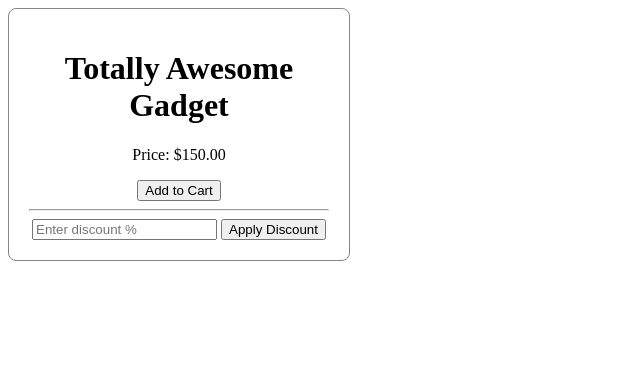
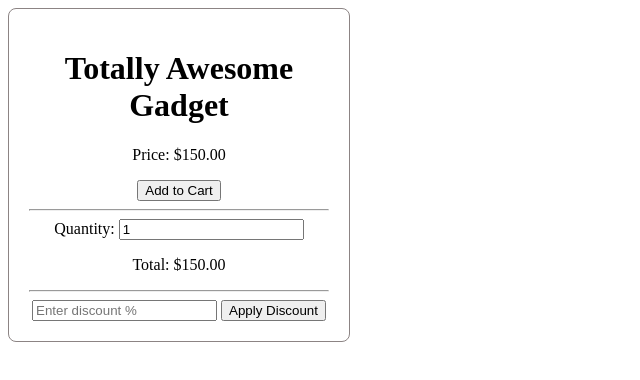
Before and after one commit to ProNoobJumper/JS-Challenge, a plain HTML site: page index.html in a window 1280 px wide. Both pictures are taken after a click on the button "Apply Discount". Shown: the whole page, without its empty margins (0-640 px from the left). Drawn offline with Linux system fonts and the light colour scheme.

Commit message:
Challenge 3

```diff
--- a/index.html
+++ b/index.html
@@ -14,6 +14,10 @@
         <button>Add to Cart</button>
 
         <hr>
+        <label for="qty">Quantity:</label>
+        <input type="number" id="qty" value="1" min="1" />
+        <p id="total"></p>
+        <hr>
 
         <input id="discount" type="number" placeholder="Enter discount %" />
         <button id="apply-discount">Apply Discount</button>
--- a/script.js
+++ b/script.js
@@ -2,30 +2,58 @@ const discountInput = document.getElementById('discount');
 const applyButton = document.getElementById('apply-discount');
 const priceElement = document.getElementsByClassName('price')[0];
 const card = document.getElementsByClassName('card-main')[0];
+const quantityInput = document.getElementById('qty');
+const totalElement = document.getElementById('total');
+
+//Product's original state
 const originalPriceText = priceElement.innerText;
 const listPrice = parseFloat(originalPriceText.replace('$', ''));
 
-//"Apply Discount" button to be clicked
+//'let' to store the current price, as it changes
+let currentPrice = listPrice;
+
+//Calculate and display the total cost function
+function updateTotal() {
+    const quantity = parseInt(quantityInput.value);
+
+    // Make sure quantity is a valid number
+    if (!isNaN(quantity) && quantity > 0) {
+        const total = currentPrice * quantity;
+        totalElement.innerText = `Total: $${total.toFixed(2)}`;
+    } else {
+        totalElement.innerText = ''; // Clear if quantity is invalid
+    }
+}
+
+//Listeners
+
+//"Apply Discount" button listener
 applyButton.addEventListener('click', function() {
     const discount = parseFloat(discountInput.value);
-    // Validate the input
+
     if (!isNaN(discount) && discount >= 0 && discount <= 100) {
-        // Calculates price
+        // Calculate sale price and update the current price
         const salePrice = listPrice - (listPrice * discount / 100);
+        currentPrice = salePrice; // Update the current price
         priceElement.innerText = `$${salePrice.toFixed(2)}`;
-        //Change background based on discount amount
-        if (discount >= 50) {
-            // If discount greater or equal to 50%, change bg to lightgreen.
-            card.style.backgroundColor = "lightyellow";
-        } else {
-            // Else, bg is white
-            card.style.backgroundColor = "white";
-        }
+
+        // Simplified bg change logic
+        card.style.backgroundColor = (discount >= 50) ? "lightyellow" : "white";
 
     } else {
         alert('Please enter a valid discount percentage (0-100).');
-        // Reset price and bg if input is invalid
+        // Reset to original price
+        currentPrice = listPrice; // Reset the current price
         priceElement.innerText = originalPriceText;
         card.style.backgroundColor = "white";
     }
+
+    //Update the total whenever the price changes
+    updateTotal();
 });
+
+//Quantity input field listener
+quantityInput.addEventListener('input', updateTotal);
+
+//Calculate the initial total when the page first loads
+updateTotal();
```
